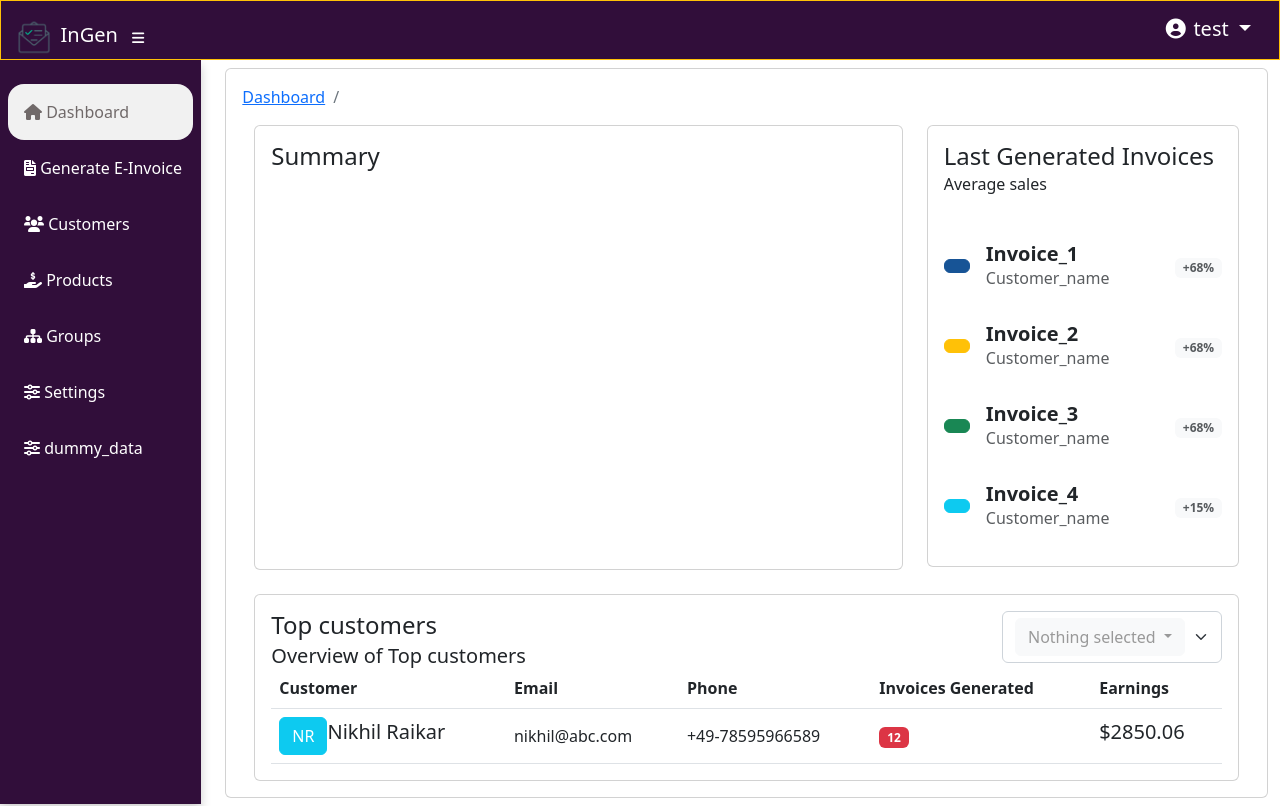
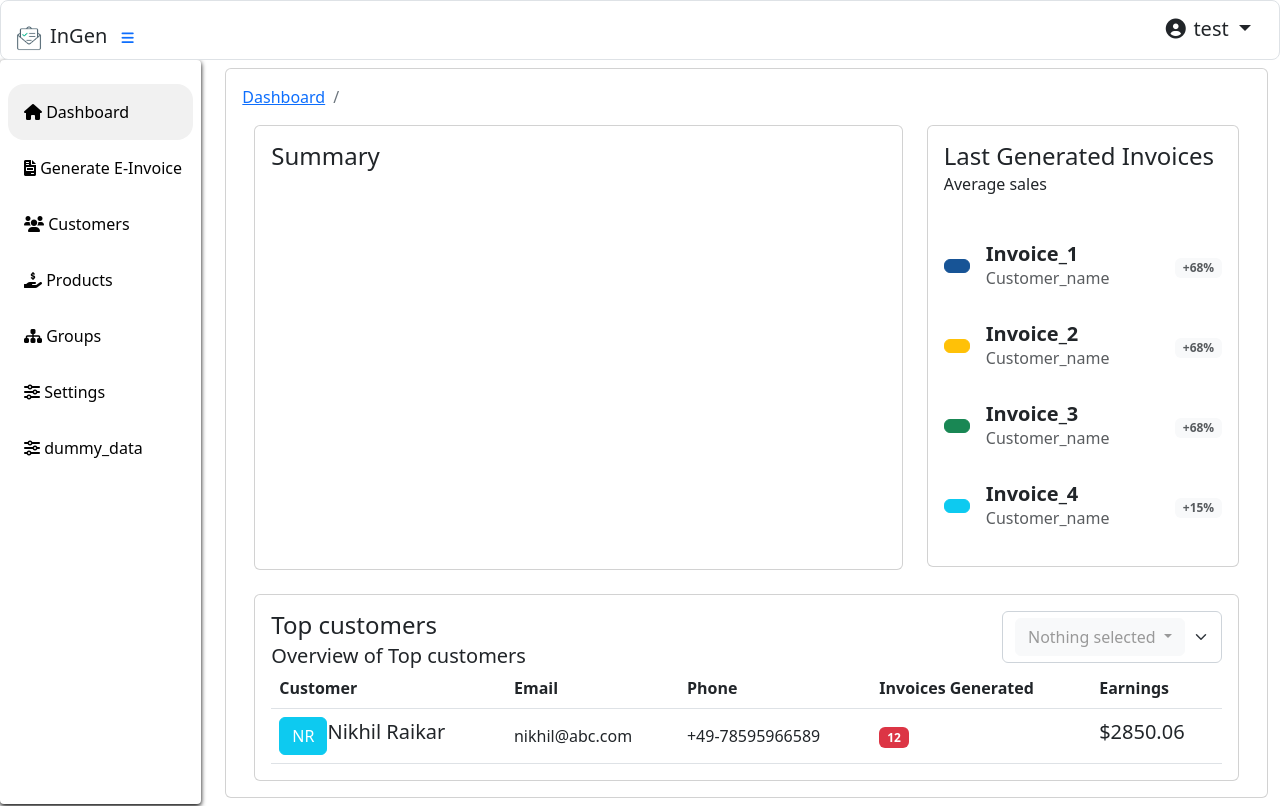
Before and after one commit to NikhilRaikar17/e-invoice, a Flask app: page /dashboard in a window 1280 px wide. Run offline with Flask 2, Linux system fonts and the light colour scheme; a user stored in the database is signed in; some libraries are stand-ins or nearby versions.

Commit message:
Changed stylings and colors of old app layouts

```diff
--- a/e_invoice/application/static/css/sb-admin.css
+++ b/e_invoice/application/static/css/sb-admin.css
@@ -90,7 +90,7 @@ body.fixed-nav.sidebar-toggled #content-wrapper {
 }
 
 .navbar-nav .nav-item.active .nav-link {
-  color: rgb(112, 105, 105);
+  color: rgb(0, 0, 0);
 }
 
 .navbar-nav .nav-item.dropdown .dropdown-toggle::after {
@@ -132,14 +132,14 @@ body.fixed-nav.sidebar-toggled #content-wrapper {
 
 .sidebar {
   /* background-color: #373756; */
-  background-color: hsl(288, 62%, 14%);
+  background-color: hsl(0, 0%, 100%);
   border-radius: 12px solid black !important;
   min-height: calc(100vh - 56px);
   padding: 1.5em .5em .5em;
   text-align: center;
-  box-shadow: 0 5px 10px rgba(12, 12, 12, 0.2);
-  font-weight: 500;
-  color: #bdbdc7;
+  box-shadow: 0 2px 5px rgb(0, 0, 0);
+  font-weight: 300;
+  color: #000000;
 
 }
 
@@ -180,7 +180,7 @@ body.fixed-nav.sidebar-toggled #content-wrapper {
 }
 
 .sidebar .nav-item .nav-link:active, .sidebar .nav-item .nav-link:focus, .sidebar .nav-item .nav-link:hover {
-  color: rgba(105, 95, 95, 0.75);
+  color: rgba(0, 0, 0, 0.75);
 }
 
 .sidebar.toggled {
@@ -196,7 +196,7 @@ body.fixed-nav.sidebar-toggled #content-wrapper {
     text-align: left;
     padding: 1rem;
     width: 225px;
-    color: #ffffff;
+    color: #030303;
   }
   .sidebar .nav-item .nav-link span {
     font-size: 1rem;
--- a/e_invoice/application/templates/base.html
+++ b/e_invoice/application/templates/base.html
@@ -1,56 +1,73 @@
 <!DOCTYPE html>
 <html lang="en">
-
   <head>
-
-    <meta charset="utf-8">
-    <meta http-equiv="X-UA-Compatible" content="IE=edge">
-    <meta name="viewport" content="width=device-width, initial-scale=1, shrink-to-fit=no">
-    <meta name="description" content="">
-    <meta name="author" content="">
+    <meta charset="utf-8" />
+    <meta http-equiv="X-UA-Compatible" content="IE=edge" />
+    <meta
+      name="viewport"
+      content="width=device-width, initial-scale=1, shrink-to-fit=no"
+    />
+    <meta name="description" content="" />
+    <meta name="author" content="" />
 
     <title>{% block title %}{% endblock %}</title>
 
     <!-- Bootstrap core CSS -->
-    <link href="{{ url_for('static',filename='vendor/bootstrap5/css/bootstrap.min.css') }}" rel="stylesheet">
+    <link
+      href="{{ url_for('static',filename='vendor/bootstrap5/css/bootstrap.min.css') }}"
+      rel="stylesheet"
+    />
 
     <!-- Bootstrap Datepicker CSS -->
-    <link href="{{ url_for('static',filename='vendor/bootstrap-datepicker/css/bootstrap-datepicker3.min.css') }}" rel="stylesheet">
+    <link
+      href="{{ url_for('static',filename='vendor/bootstrap-datepicker/css/bootstrap-datepicker3.min.css') }}"
+      rel="stylesheet"
+    />
 
     <!-- Custom fonts -->
-    <link href="{{ url_for('static',filename='vendor/fontawesome-free-6/css/all.min.css') }}" rel="stylesheet" type="text/css">
+    <link
+      href="{{ url_for('static',filename='vendor/fontawesome-free-6/css/all.min.css') }}"
+      rel="stylesheet"
+      type="text/css"
+    />
 
     <!-- Custom styles -->
-    <link href="{{ url_for('static',filename='css/sb-admin.css') }}" rel="stylesheet">
-    <link href="{{ url_for('static',filename='css/custom.css') }}" rel="stylesheet">
+    <link
+      href="{{ url_for('static',filename='css/sb-admin.css') }}"
+      rel="stylesheet"
+    />
+    <link
+      href="{{ url_for('static',filename='css/custom.css') }}"
+      rel="stylesheet"
+    />
 
-    <link rel="stylesheet" href="https://cdn.jsdelivr.net/npm/bootstrap-select@1.13.14/dist/css/bootstrap-select.min.css">
-
+    <link
+      rel="stylesheet"
+      href="https://cdn.jsdelivr.net/npm/bootstrap-select@1.13.14/dist/css/bootstrap-select.min.css"
+    />
 
     {% block stylesheets %}{% endblock %}
 
     <!-- Bootstrap core JavaScript -->
     <script src="{{ url_for('static',filename='vendor/jquery/jquery.min.js') }}"></script>
-
   </head>
 
   <body id="page-top">
-
     <!-- Let the user know that this page only works properly when JavaScript is enabled. -->
     <noscript>
-      <div class="bg-danger text-white text-center" style="width: 100%;">
-        <i class="fa fa-exclamation-triangle"></i> &nbsp;<b>JavaScript Required.</b> This page
-        doesn't work properly without JavaScript enabled.
+      <div class="bg-danger text-white text-center" style="width: 100%">
+        <i class="fa fa-exclamation-triangle"></i> &nbsp;<b
+          >JavaScript Required.</b
+        >
+        This page doesn't work properly without JavaScript enabled.
       </div>
     </noscript>
     <!-- Navbar -->
     <div class="container-fluid">
-      <div class="row">
-        {% include "navigation.html" %}
-      </div>
+      <div class="row">{% include "navigation.html" %}</div>
 
       <div class="row">
-        <div class="col-lg-2" style="padding-left: 0px;">
+        <div class="col-lg-2" style="padding-left: 0px">
           {% include "sidebar.html" %}
         </div>
 
@@ -58,12 +75,15 @@
           <div class="card">
             <div class="card-body">
               {% with messages = get_flashed_messages(with_categories=true) %}
-                  {% if messages %}
-                    {% for category, message in messages %}
-                      <div class="alert alert-{{ category }}" role="alert" style="width:300px;"> {{ message }}</div>
-                    {% endfor %}
-                  {% endif %}
-                {% endwith %}
+              {% if messages %} {% for category, message in messages %}
+              <div
+                class="alert alert-{{ category }}"
+                role="alert"
+                style="width: 300px"
+              >
+                {{ message }}
+              </div>
+              {% endfor %} {% endif %} {% endwith %}
 
               <!-- Breadcrumbs-->
               <ol class="breadcrumb">
@@ -103,9 +123,15 @@
                 <span>×</span>
               </button>
             </div>
-            <div class="modal-body">Select "Logout" below if you want to end your current session.</div>
+            <div class="modal-body">
+              Select "Logout" below if you want to end your current session.
+            </div>
             <div class="modal-footer">
-              <button class="btn btn-secondary" type="button" data-dismiss="modal">
+              <button
+                class="btn btn-secondary"
+                type="button"
+                data-dismiss="modal"
+              >
                 <i class="fa fa-window-close"></i> Cancel
               </button>
               <a class="btn btn-primary" href="{{ url_for('invoice.logout') }}">
@@ -115,7 +141,6 @@
           </div>
         </div>
       </div>
-
     </div>
     <!-- Scroll to Top button -->
 
@@ -135,20 +160,19 @@
     <script src="https://cdn.jsdelivr.net/npm/bootstrap-select@1.13.14/dist/js/bootstrap-select.min.js"></script>
 
     <script>
-
       $(function () {
-        $('select').selectpicker();
+        $("select").selectpicker();
       });
 
       $(function () {
-        $(".alert").fadeTo(2000, 500).slideUp(500, function(){
-              this.alert('close');
+        $(".alert")
+          .fadeTo(2000, 500)
+          .slideUp(500, function () {
+            this.alert("close");
           });
       });
-
     </script>
 
     {% block scripts %}{% endblock %}
-
   </body>
 </html>
--- a/e_invoice/application/templates/navigation.html
+++ b/e_invoice/application/templates/navigation.html
@@ -1,26 +1,42 @@
-<nav class="navbar navbar-dark static-top border border-bottom-4 border-warning" style="height: 60px;background-color:hsl(288, 62%, 14%);">
-    <div class="container-fluid" >
-      <a class="navbar-brand" href="/">
-        <img src="{{ url_for('static',filename='images/apl.png') }}" style="height: 40px;color:rgb(168, 28, 28)" alt="e-invoice"/>
+<nav
+  class="navbar navbar-dark static-top border border-bottom-4 rounded-3"
+  style="height: 60px; background-color: hsl(0, 0%, 100%)"
+>
+  <div class="container-fluid rounded-2">
+    <a class="navbar-brand text-dark" href="/">
+      <img
+        src="{{ url_for('static',filename='images/apl.png') }}"
+        style="height: 30px; color: rgb(168, 28, 28)"
+        alt="e-invoice"
+      />
       InGen
-        <button class="btn btn-link btn-sm text-white" id="" href="#">
+      <button class="btn btn-link btn-sm" id="" href="#">
         <i class="fas fa-bars"></i>
       </button>
     </a>
 
-      <ul class="navbar-brand ml-md-2" style="list-style: none;">
-        <li class="dropdown no-arrow">
-          <a class="nav-link dropdown-toggle" href="#" id="userDropdown" data-toggle="dropdown">
+    <ul class="navbar-brand ml-md-2" style="list-style: none">
+      <li class="dropdown no-arrow text-dark">
+        <a
+          class="nav-link dropdown-toggle"
+          href="#"
+          id="userDropdown"
+          data-toggle="dropdown"
+        >
           <i class="fas fa-user-circle fa-fw"></i>
           <span class="hidden-xs">{{ current_user.name }}</span>
         </a>
         <div class="dropdown-menu dropdown-menu-left no-arrow">
-            <a class="dropdown-item" href="#" data-toggle="modal" data-target="#logoutModal">
+          <a
+            class="dropdown-item text-dark"
+            href="#"
+            data-toggle="modal"
+            data-target="#logoutModal"
+          >
             <i class="fa fa-sign-out-alt"></i> Logout
           </a>
         </div>
       </li>
     </ul>
-
   </div>
 </nav>
--- a/e_invoice/application/templates/sidebar.html
+++ b/e_invoice/application/templates/sidebar.html
@@ -1,4 +1,4 @@
-<ul class="sidebar navbar-nav">
+<ul class="sidebar navbar-nav rounded-1">
   <li class="nav-item  {% if 'dashboard' in request.url %} border-5 rounded-4 active {% endif %}"
   {% if 'dashboard' in request.url %} style="background-color:rgb(241, 241, 241);width: 100%;" {% endif %}>
       <a class="nav-link" href="{{ url_for('invoice.dashboard') }}">
```
Lines whose indentation alone changed are shown as unchanged.
